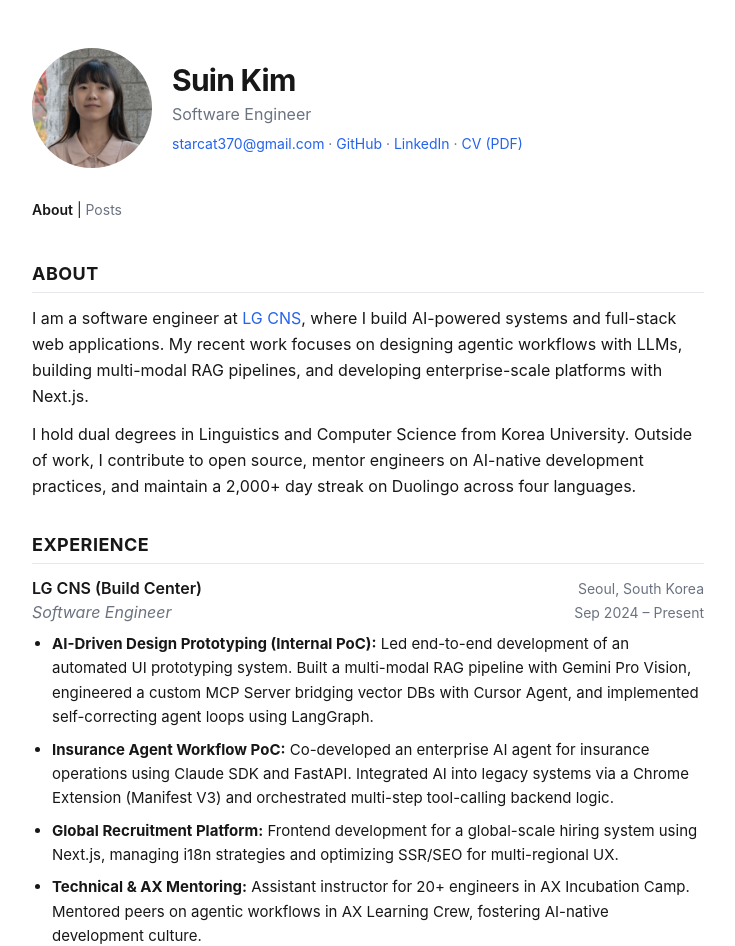
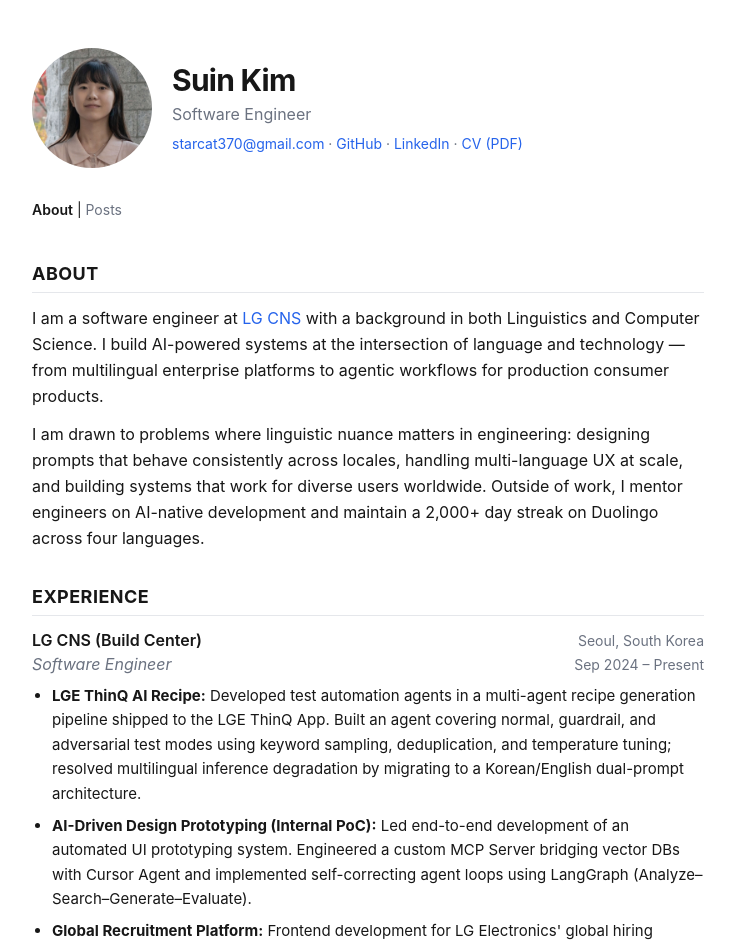
Before and after one commit to starcat37/suinkim, a Next.js app: page / in a window 1280 px wide. Shown: the top 946 px of the page, without its empty margins (272-1007 px from the left). Built offline with nearby package versions, Linux system fonts and the light colour scheme.

Commit message:
content: update About bio and Experience descriptions with accurate details
Co-Authored-By: Claude Sonnet 4.6 <noreply@anthropic.com>

```diff
--- a/src/app/page.tsx
+++ b/src/app/page.tsx
@@ -20,17 +20,19 @@ export default function Home() {
           I am a software engineer at{" "}
           <a href="https://www.lgcns.com/en/" target="_blank" rel="noopener noreferrer">
             LG CNS
-          </a>
-          , where I build AI-powered systems and full-stack web applications. My
-          recent work focuses on designing agentic workflows with LLMs, building
-          multi-modal RAG pipelines, and developing enterprise-scale platforms
-          with Next.js.
+          </a>{" "}
+          with a background in both Linguistics and Computer Science. I build
+          AI-powered systems at the intersection of language and technology —
+          from multilingual enterprise platforms to agentic workflows for
+          production consumer products.
         </p>
         <p className="mt-3 leading-relaxed">
-          I hold dual degrees in Linguistics and Computer Science from Korea
-          University. Outside of work, I contribute to open source, mentor
-          engineers on AI-native development practices, and maintain a 2,000+
-          day streak on Duolingo across four languages.
+          I am drawn to problems where linguistic nuance matters in engineering:
+          designing prompts that behave consistently across locales, handling
+          multi-language UX at scale, and building systems that work for diverse
+          users worldwide. Outside of work, I mentor engineers on AI-native
+          development and maintain a 2,000+ day streak on Duolingo across four
+          languages.
         </p>
       </Section>
 
@@ -46,29 +48,33 @@ export default function Home() {
           </div>
           <ul className="mt-2 list-disc pl-5 space-y-2 text-[15px] leading-relaxed">
             <li>
+              <strong>LGE ThinQ AI Recipe:</strong> Developed test automation
+              agents in a multi-agent recipe generation pipeline shipped to the
+              LGE ThinQ App. Built an agent covering normal, guardrail, and
+              adversarial test modes using keyword sampling, deduplication, and
+              temperature tuning; resolved multilingual inference degradation by
+              migrating to a Korean/English dual-prompt architecture.
+            </li>
+            <li>
               <strong>AI-Driven Design Prototyping (Internal PoC):</strong> Led
               end-to-end development of an automated UI prototyping system.
-              Built a multi-modal RAG pipeline with Gemini Pro Vision, engineered
-              a custom MCP Server bridging vector DBs with Cursor Agent, and
-              implemented self-correcting agent loops using LangGraph.
-            </li>
-            <li>
-              <strong>Insurance Agent Workflow PoC:</strong> Co-developed an
-              enterprise AI agent for insurance operations using Claude SDK and
-              FastAPI. Integrated AI into legacy systems via a Chrome Extension
-              (Manifest V3) and orchestrated multi-step tool-calling backend
-              logic.
+              Engineered a custom MCP Server bridging vector DBs with Cursor
+              Agent and implemented self-correcting agent loops using LangGraph
+              (Analyze–Search–Generate–Evaluate).
             </li>
             <li>
               <strong>Global Recruitment Platform:</strong> Frontend development
-              for a global-scale hiring system using Next.js, managing i18n
-              strategies and optimizing SSR/SEO for multi-regional UX.
+              for LG Electronics&apos; global hiring platform using Next.js,
+              supporting 16 languages across 117 regional operations. Owned
+              i18n architecture and optimized SSR/SEO for multi-regional UX
+              requirements.
             </li>
             <li>
-              <strong>Technical &amp; AX Mentoring:</strong> Assistant instructor
-              for 20+ engineers in AX Incubation Camp. Mentored peers on agentic
-              workflows in AX Learning Crew, fostering AI-native development
-              culture.
+              <strong>Technical &amp; AX Mentoring:</strong> Led hands-on
+              sessions as assistant instructor across 3 AX Incubation Camp
+              cohorts (20+ engineers each). Mentored peers on agentic workflows
+              as AX Learning Crew mentor, and delivered AI coding workshops to
+              affiliate company engineers.
             </li>
           </ul>
         </div>
@@ -177,7 +183,7 @@ export default function Home() {
           </li>
           <li>
             <strong>Specialized In:</strong> AI Agent Design, Prompt
-            Engineering, DB Design, Technical Mentoring
+            Engineering, Multilingual Systems &amp; i18n, Technical Mentoring
           </li>
           <li>
             <strong>Languages:</strong> Korean (Native), English (Fluent),
```
